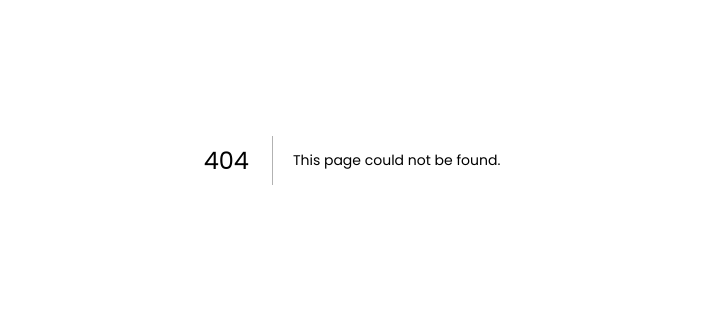
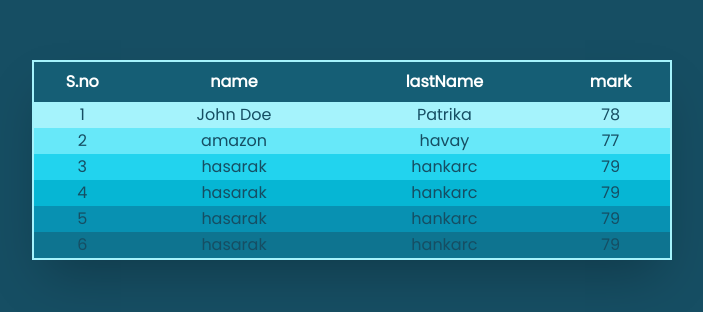
Before and after one commit to Felix-9999/table_CRUD, a Next.js app: page /table/tableTest in a window 1280 px wide. Before the commit this address had no page. Shown: the part 240-552 px from the top of the page, without its empty margins (288-991 px from the left). Built offline with nearby package versions, Linux system fonts and the light colour scheme.

Commit message:
taza ban

```diff
--- a/components/addUserForm.jsx
+++ b/components/addUserForm.jsx
@@ -34,8 +34,8 @@ export default function AddUserForm({ formData, setFormData }) {
     if (addMutation.isSuccess) return <Success message={"Added Successfully"}></Success>
 
     return (
-        <form className="grid lg:grid-cols-2 w-4/6 gap-4" onSubmit={handleSubmit}>
-            <div className="input-type">
+        <form className="grid lg:grid-cols-2 w-4/6 gap-4 " onSubmit={handleSubmit}>
+            <div className="input-type ">
                 <input type="text" onChange={setFormData} name="firstname" className="border w-full px-5 py-3 focus:outline-none rounded-md" placeholder="FirstName" />
             </div>
             <div className="input-type">
--- a/components/form.jsx
+++ b/components/form.jsx
@@ -14,7 +14,7 @@ export default function Form() {
     const formId = useSelector(state => state.app.client.formId)
 
     return (
-        <div className="container mx-auto">
+        <div className="container mx-auto ">
             {formId ? UpdateUserForm({ formId, formData, setFormData }) : AdduserForm({ formData, setFormData })}
         </div>
     )
--- a/components/success.js
+++ b/components/success.js
@@ -1,7 +1,7 @@
 import { BiCheck } from "react-icons/bi"
 export default function Success({message}){
     return(
-        <div className="success container mx-auto">
+        <div className="success container mx-auto ">
             <div className="flex justify-center mx-auto border border-yellow-200  bg-yellow-400 w-3/6 text-gray-900 text-md my-4 py-2 text-center bg-opacity-5">
                 {message} <BiCheck size={25} color={"rgb(34,197,94)" }></BiCheck>
             </div>
--- a/components/table.jsx
+++ b/components/table.jsx
@@ -2,7 +2,7 @@ import { BiEdit, BiTrashAlt } from "react-icons/bi";
 import { getUsers } from "../lib/helper";
 import { useQuery } from 'react-query';
 import { useSelector, useDispatch } from 'react-redux'
-import { deleteAction, toggleChangeAction, updateAction } from '../redux/reducer'
+import { toggleChangeAction, updateAction, deleteAction } from '../redux/reducer'
 
 export default function Table() {
 
@@ -11,12 +11,10 @@ export default function Table() {
     if (isLoading) return <div>Employee is Loading...</div>;
     if (isError) return <div>Got Error {error}</div>
 
-
-
     return (
-        <table className="min-w-full table-auto">
+        <table className="w-full table-auto">
             <thead>
-                <tr className="bg-gray-800">
+                <tr className="bg-gray-800 ">
                     <th className="px-16 py-2">
                         <span className="text-gray-200">Name</span>
                     </th>
@@ -37,11 +35,11 @@ export default function Table() {
                     </th>
                 </tr>
             </thead>
-            <tbody className="bg-gray-200">
+            {/* <tbody className="bg-gray-200">
                 {
                     data.map((obj, i) => <Tr {...obj} key={i} />)
                 }
-            </tbody>
+            </tbody> */}
         </table>
     )
 }
@@ -84,7 +82,7 @@ function Tr({ _id, name, avatar, email, salary, date, status }) {
             </td>
             <td className="px-16 py-2 flex justify-around gap-5">
                 <button className="cursor" onClick={onUpdate} ><BiEdit size={25} color={"rgb(34,197,94)"}></BiEdit></button>
-                <button className="cursor" onClick={onDelete}><BiTrashAlt size={25} color={"rgb(244,63,94)"}></BiTrashAlt></button>
+                <button className="cursor" onClick={onDelete} ><BiTrashAlt size={25} color={"rgb(244,63,94)"}></BiTrashAlt></button>
             </td>
         </tr>
     )
--- a/database/conn.js
+++ b/database/conn.js
@@ -1,6 +1,6 @@
 import mongoose from 'mongoose';
 
-const connectMongo = async () => {
+const connectMongo = async ()  => {
     try {
         const { connection } = await mongoose.connect("mongodb+srv://felix:user@table.e5o1zkb.mongodb.net/");
 
--- a/pages/api/auth/signup.js
+++ b/pages/api/auth/signup.js
@@ -1,4 +1,5 @@
-import connectMongo from '../../../database/';
+
+import connectMongo from '../../../database/conn';
 import Users from '../../../model/Schema';
 import { hash } from 'bcryptjs';
 
--- a/pages/table/index.jsx
+++ b/pages/table/index.jsx
@@ -39,16 +39,16 @@ const Home = () => {
         <title>CRUD</title>
       </Head>
 
-      <main className="py-5  ">
+      <main className="py-5 ">
         <h1 className='text-xl md:text-5xl text-center font-bold py-10'>Employ Managment</h1>
-        <div className="container mx-auto flex justify-between py-5 border-b">
+        <div className="container mx-auto flex justify-between py-5 border-b ">
           <div className="left flex gap-3">
-            <button onClick={handler} className="flex bg-indigo-500 to-white px-4 py-2 border rounded-md hover:bg-gray-50 hover:border-indigo-500 hover:text-indigo-800">Add Employee <span size={23}><BiUserPlus size={23}></BiUserPlus></span></button>
+            <button onClick={handler} className="flex bg-indigo-500 to-white px-4 py-2 border rounded-md hover:bg-gray-50 hover:border-indigo-500 hover:text-indigo-800">Add Employee <span size={23} c><BiUserPlus size={23}></BiUserPlus></span></button>
           </div>
           {deleteId ? DeleteComponent({ deletehandler, canclehandler }) : <></>}
         </div>
         {/* collapsable form */}
-        <div className="container mx-auto py-5">
+        <div className="container mx-auto py-5  ">
           {
             vidible ? <Form> </Form> : <></>
 
@@ -56,10 +56,12 @@ const Home = () => {
 
         </div>
         {/* table */}
-        <Table></Table>
 
+        <div >
+          <Table></Table>
+        </div>
       </main>
-
+      {/* overflow-x-scroll md:overflow-y-hidden */}
     </section >
   )
 }
--- /dev/null
+++ b/pages/table/tableTest.jsx
@@ -0,0 +1,91 @@
+import React from 'react'
+
+const TableTest = () => {
+    return (
+        <div className='bg-cyan-900 flex justify-center items-center h-screen'>
+            <table className='shadow-2xl font-[Popins] border-2 border-cyan-200 w-6/12 overflow-hidden'>
+                <thead className='text-white'>
+                    <tr>
+                        <th className='py-2 bg-cyan-800'>  S.no </th>
+                        <th className='py-2 bg-cyan-800'>  name</th>
+                        <th className='py-2 bg-cyan-800'>  lastName </th>
+                        <th className='py-2 bg-cyan-800'>  mark </th>
+                    </tr>
+                </thead>
+                <tbody className='text-cyan-900 text-center'>
+                    <tr className='bg-cyan-200 cursor-pointer duration-300'>
+                        <td py-3 px-6>1</td>
+                        <td py-3 px-6>John Doe</td>
+                        <td py-3 px-6>Patrika</td>
+                        <td py-3 px-6>78</td>
+                    </tr>
+                    <tr className='bg-cyan-300 cursor-pointer duration-300'>
+                        <td py-3 px-6>2</td>
+                        <td py-3 px-6>amazon</td>
+                        <td py-3 px-6>havay</td>
+                        <td py-3 px-6>77</td>
+                    </tr>
+                    <tr className=' hover:bg-cyan-100 hover:scale-105 bg-cyan-400 cursor-pointer duration-300'>
+                        <td py-3 px-6>3</td>
+                        <td py-3 px-6>hasarak</td>
+                        <td py-3 px-6>hankarc</td>
+                        <td py-3 px-6>79</td>
+                    </tr>
+                    <tr className=' hover:bg-cyan-100 hover:scale-105 bg-cyan-500 cursor-pointer duration-300'>
+                        <td py-3 px-6>4</td>
+                        <td py-3 px-6>hasarak</td>
+                        <td py-3 px-6>hankarc</td>
+                        <td py-3 px-6>79</td>
+                    </tr>
+                    <tr className=' hover:bg-cyan-100 hover:scale-105 bg-cyan-600 cursor-pointer duration-300'>
+                        <td py-3 px-6>5</td>
+                        <td py-3 px-6>hasarak</td>
+                        <td py-3 px-6>hankarc</td>
+                        <td py-3 px-6>79</td>
+                    </tr>
+                    <tr className='bg-cyan-700 cursor-pointer duration-300'>
+                        <td py-3 px-6>6</td>
+                        <td py-3 px-6>hasarak</td>
+                        <td py-3 px-6>hankarc</td>
+                        <td py-3 px-6>79</td>
+                    </tr>
+                </tbody>
+            </table>
+        </div>
+    )
+}
+
+export default TableTest
+
+
+//----------------
+
+// <table className="w-full table-aut   ">
+// <thead>
+//     <tr className="bg-gray-800 ">
+//         <th className="px-16 py-2">
+//             <span className="text-gray-200">Name</span>
+//         </th>
+//         <th className="px-16 py-2">
+//             <span className="text-gray-200">Email</span>
+//         </th>
+//         <th className="px-16 py-2">
+//             <span className="text-gray-200">Salary</span>
+//         </th>
+//         <th className="px-16 py-2">
+//             <span className="text-gray-200">Birthday</span>
+//         </th>
+//         <th className="px-16 py-2">
+//             <span className="text-gray-200">Status</span>
+//         </th>
+//         <th className="px-16 py-2">
+//             <span className="text-gray-200">Actions</span>
+//         </th>
+//     </tr>
+// </thead>
+{/* <tbody className="bg-gray-200">
+    {
+        data.map((obj, i) => <Tr {...obj} key={i} />)
+    }
+</tbody> */}
+// </table>
```
